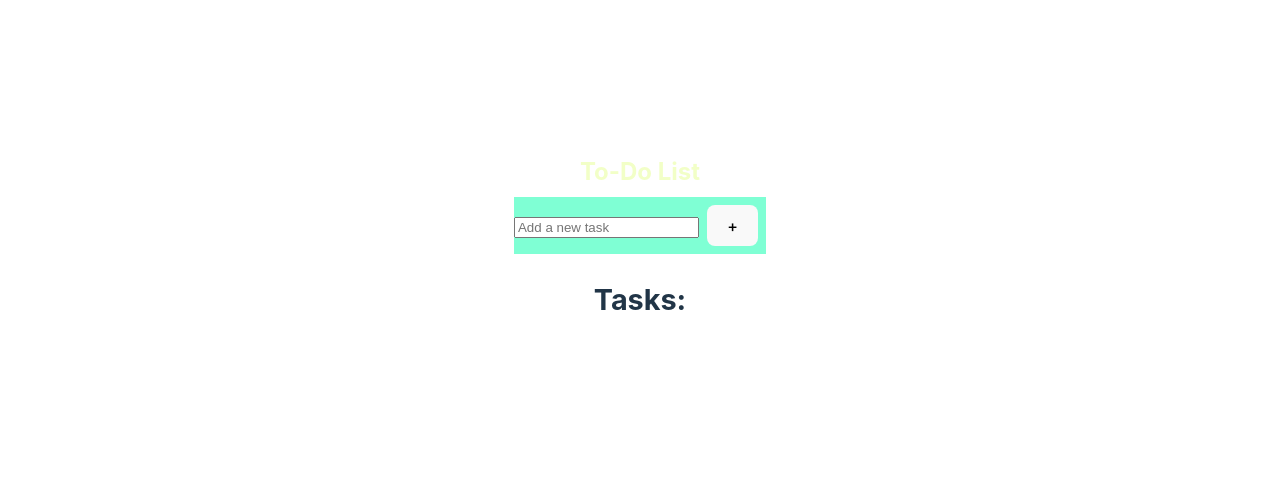
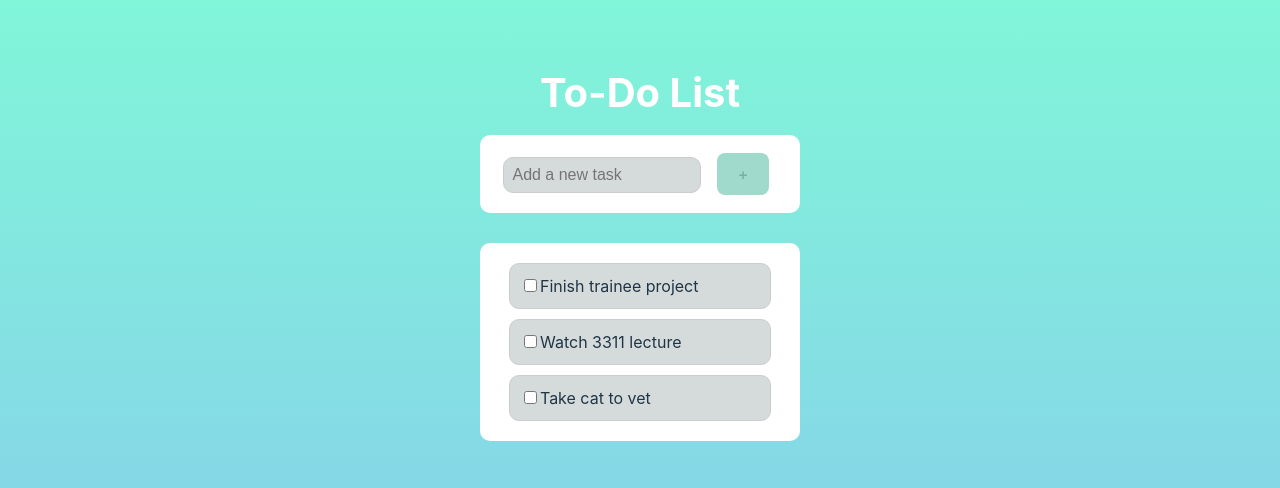
Before and after one commit to crocyoiin/23t3-react-workshop, a React (Vite) app: page /solution in a window 1280 px wide. Shown: the part 154-642 px from the top of the page. Built offline with nearby package versions, Linux system fonts and the light colour scheme.

Commit message:
solution has style

```diff
--- a/src/pages/SolutionPage/BodyComponent.tsx
+++ b/src/pages/SolutionPage/BodyComponent.tsx
@@ -1,4 +1,5 @@
 import React from 'react';
+import TodoItem from './TodoItem';
 
 interface TodoListProps {
   todos: string[];
@@ -8,7 +9,9 @@ const TodoList: React.FC<TodoListProps> = ({ todos }) => {
   return (
     <ul>
       {todos.map((todo, index) => (
-        <li key={index}>{todo}</li>
+        <li key={index}>
+          <TodoItem text={todo} />
+        </li>
       ))}
     </ul>
   );
--- a/src/pages/SolutionPage/HeaderComponent.tsx
+++ b/src/pages/SolutionPage/HeaderComponent.tsx
@@ -25,8 +25,23 @@ const TodoInput: React.FC<TodoInputProps> = ({ onAddTodo }) => {
         placeholder="Add a new task"
         value={todoText}
         onChange={handleInputChange}
+        style={{
+          padding: '8px',
+          fontSize: '16px',
+          border: '1px solid #ccc',
+          borderRadius: '10px',
+          marginRight: '8px',
+          width: '60%',
+          backgroundColor: '#D5DBDA',
+        }}
       />
-      <button onClick={handleAddTodo}>+</button>
+      <button onClick={handleAddTodo}
+      style={{
+        backgroundColor: '#A0DACC',
+        color: '#76B0A2',
+      }}>
+        +
+      </button>
     </div>
   );
 };
--- a/src/pages/SolutionPage/SolutionPage.css
+++ b/src/pages/SolutionPage/SolutionPage.css
@@ -1,9 +1,20 @@
 .addtask {
-    background-color: aquamarine;
+    background-color: white;
+    border-radius: 10px;
 }
 
 .listtask {
-    background-color: aquamarine;
+    background-color: white;
+    border-radius: 10px;
+}
 
+/* tasks are curr an unordered list, remove the bullet*/
+ul {
+    list-style: none;
+    padding: 0;
+    margin: 0;
+}
 
+li {
+    text-align: left;
 }
--- a/src/pages/SolutionPage/SolutionPage.tsx
+++ b/src/pages/SolutionPage/SolutionPage.tsx
@@ -10,15 +10,48 @@ const ExamplePage: React.FC = () => {
     setTodos([...todos, text]);
   };
 
+  const todoItems = [
+    'Finish trainee project',
+    'Watch 3311 lecture',
+    'Take cat to vet',
+  ];
+
+
   return (
     <div className="sol-wrapper">
-      <h1 className="todoheader">To-Do List</h1>
-      <div className="addtask">
+      <style>
+        {`
+          html, body {
+            height: 100%;
+            margin: 0;
+            padding: 0;
+            background: linear-gradient(180deg, aquamarine, skyblue);
+          }
+        `}
+      </style>
+      <h1 className="todoheader"
+        style={{
+          color: 'white',
+          fontSize: '40px',
+        }}
+      >
+        To-Do List
+      </h1>
+      <div className="addtask"
+        style={{
+          padding: '10px',
+        }}
+      >
         <TodoInput onAddTodo={handleAddTodo} />
       </div>
-      <h2 className="tasksheader">Tasks:</h2>
-      <div className="listtask">
-        <TodoList todos={todos} />
+
+      <div className="listtask"
+        style={{
+          padding: '10px',
+          marginTop: '30px',
+        }}
+      >
+        <TodoList todos={todoItems} />
       </div>
     </div>
   );
--- /dev/null
+++ b/src/pages/SolutionPage/TodoItem.tsx
@@ -0,0 +1,41 @@
+import React, { useState } from 'react';
+
+interface TodoItemProps {
+  text: string;
+}
+
+const TodoItem: React.FC<TodoItemProps> = ({ text }) => {
+  const [completed, setCompleted] = useState(false);
+
+  const handleCheckboxChange = () => {
+    setCompleted(!completed);
+  };
+
+  // each item is in its own
+  const cardStyle = {
+    border: '1px solid #ccc',
+    borderRadius: '10px',
+    padding: '10px',
+    width: '80%',
+    margin: 'auto',
+    marginBottom: '10px',
+    marginTop: '10px',
+    backgroundColor: completed ? '#E9EEEE' : '#D5DBDA', // Customize the background color
+    textDecoration: completed ? 'line-through' : 'none',
+  };
+
+  return (
+    <div style={cardStyle}>
+      <input
+        type="checkbox"
+        checked={completed}
+        onChange={handleCheckboxChange}
+      />
+      <span style={{ textDecoration: completed ? 'line-through' : 'none' }}>
+        {text}
+      </span>
+    </div>
+  );
+};
+
+export default TodoItem;
```
